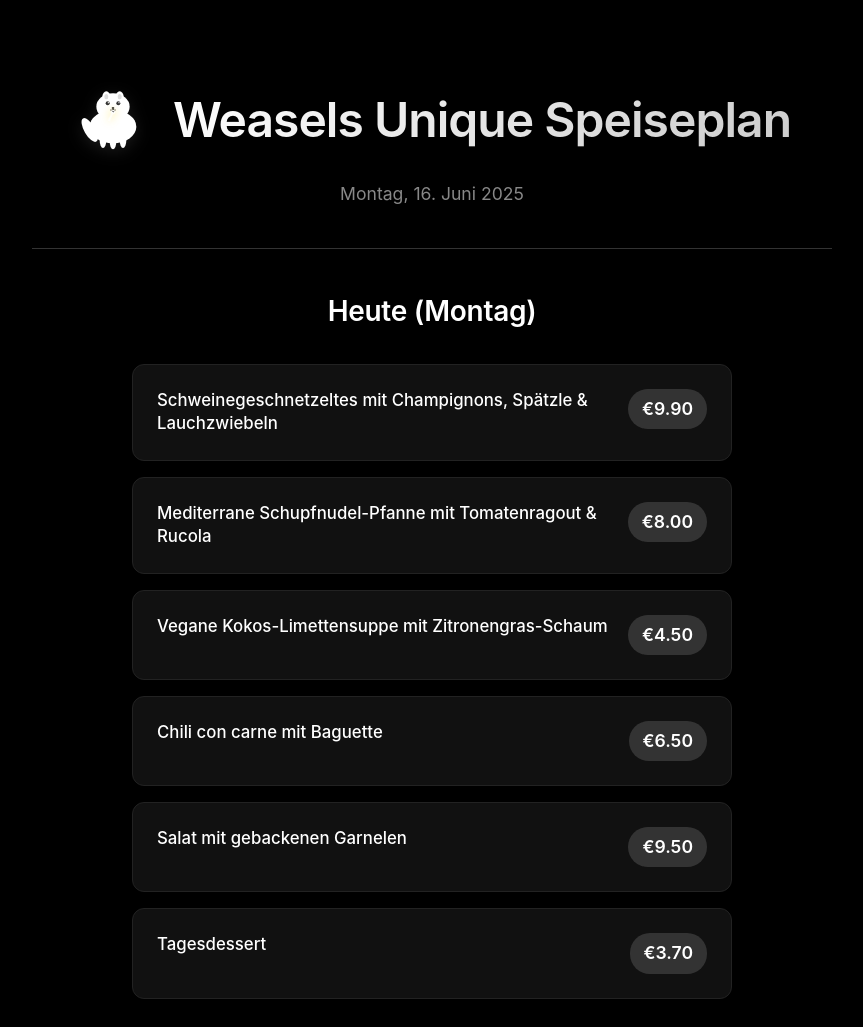
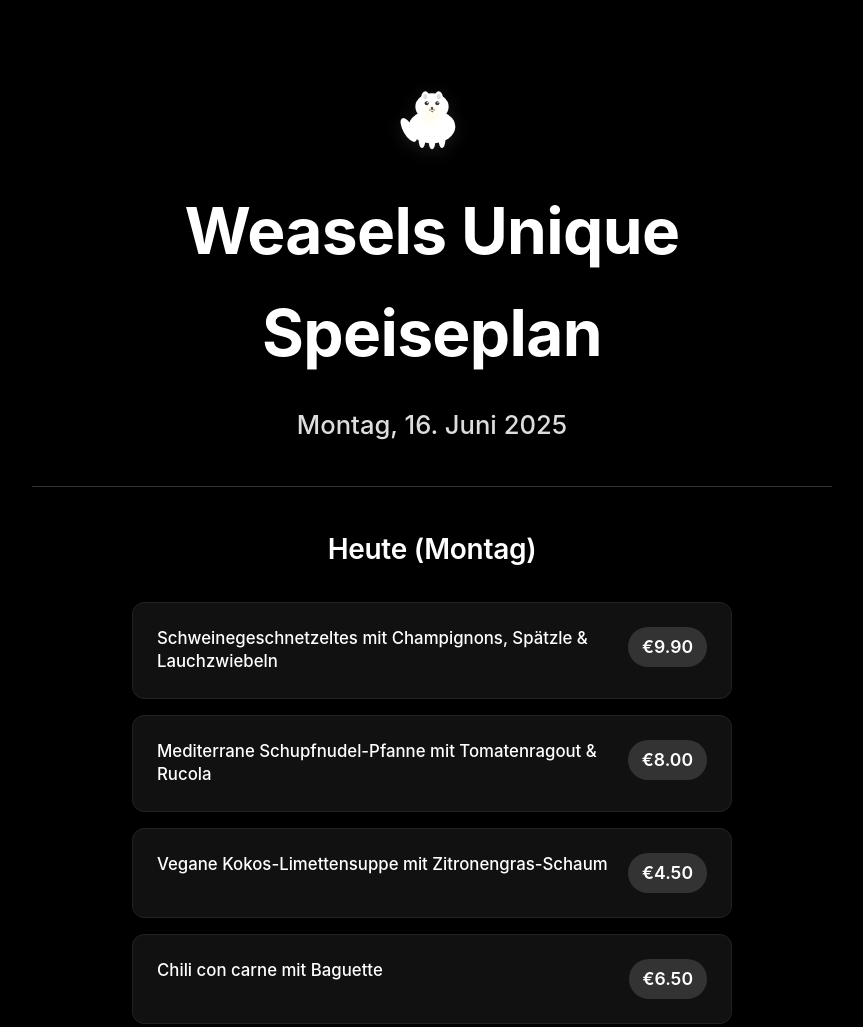
Before and after one commit to michaelwrasmann/cafe-unique-menu, a plain HTML site: page index.html in a window 1280 px wide. Shown: the top 1027 px of the page, without its empty margins (208-1071 px from the left). Drawn offline with Linux system fonts and the light colour scheme.

Commit message:
Update index.html

```diff
--- a/index.html
+++ b/index.html
@@ -95,20 +95,19 @@
         }
 
         .header h1 {
-            font-size: 3rem;
-            font-weight: 600;
-            letter-spacing: -0.02em;
-            background: linear-gradient(135deg, #fff 0%, #ccc 100%);
-            -webkit-background-clip: text;
-            -webkit-text-fill-color: transparent;
-            background-clip: text;
+            font-size: 4rem;
+            font-weight: 700;
+            letter-spacing: -0.01em;
+            color: #fff;
+            text-shadow: 2px 2px 4px rgba(0,0,0,0.8);
         }
 
         .header .subtitle {
-            font-size: 1.1rem;
-            color: #888;
-            font-weight: 400;
+            font-size: 1.6rem;
+            color: #ddd;
+            font-weight: 500;
             margin-top: 15px;
+            text-shadow: 1px 1px 2px rgba(0,0,0,0.8);
         }
 
         .content {
@@ -328,23 +327,16 @@
             }
         }
 
-        /* Subtle animations */
+        /* Disable animations for dashboard stability */
         .menu-item {
-            animation: fadeInUp 0.5s ease forwards;
-            opacity: 0;
-            transform: translateY(20px);
+            animation: none;
+            opacity: 1;
+            transform: translateY(0);
         }
 
-        .menu-item:nth-child(1) { animation-delay: 0.1s; }
-        .menu-item:nth-child(2) { animation-delay: 0.2s; }
-        .menu-item:nth-child(3) { animation-delay: 0.3s; }
-        .menu-item:nth-child(4) { animation-delay: 0.4s; }
-        .menu-item:nth-child(5) { animation-delay: 0.5s; }
-        .menu-item:nth-child(6) { animation-delay: 0.6s; }
-
-        @keyframes fadeInUp {
-            to {
-                opacity: 1;
+        /* Remove bounce animation - keep static for dashboards */
+        @keyframes bounce {
+            0%, 100% {
                 transform: translateY(0);
             }
         }
```
